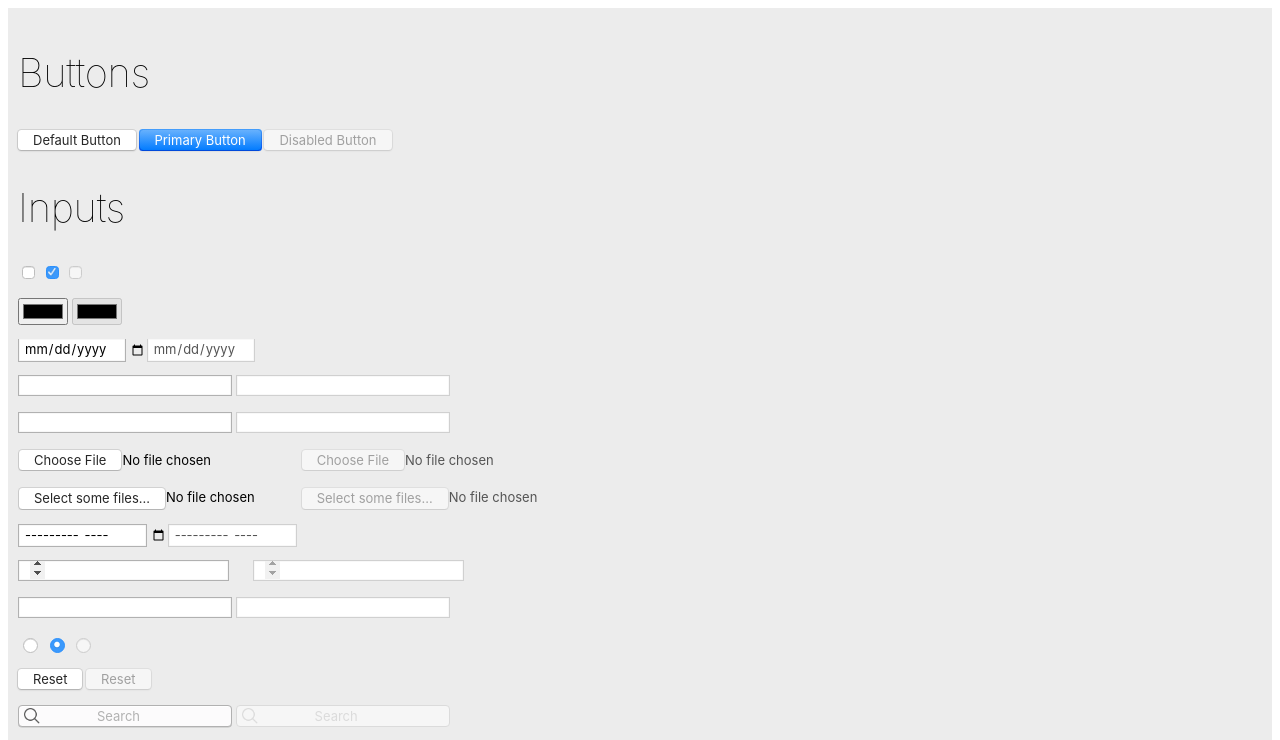
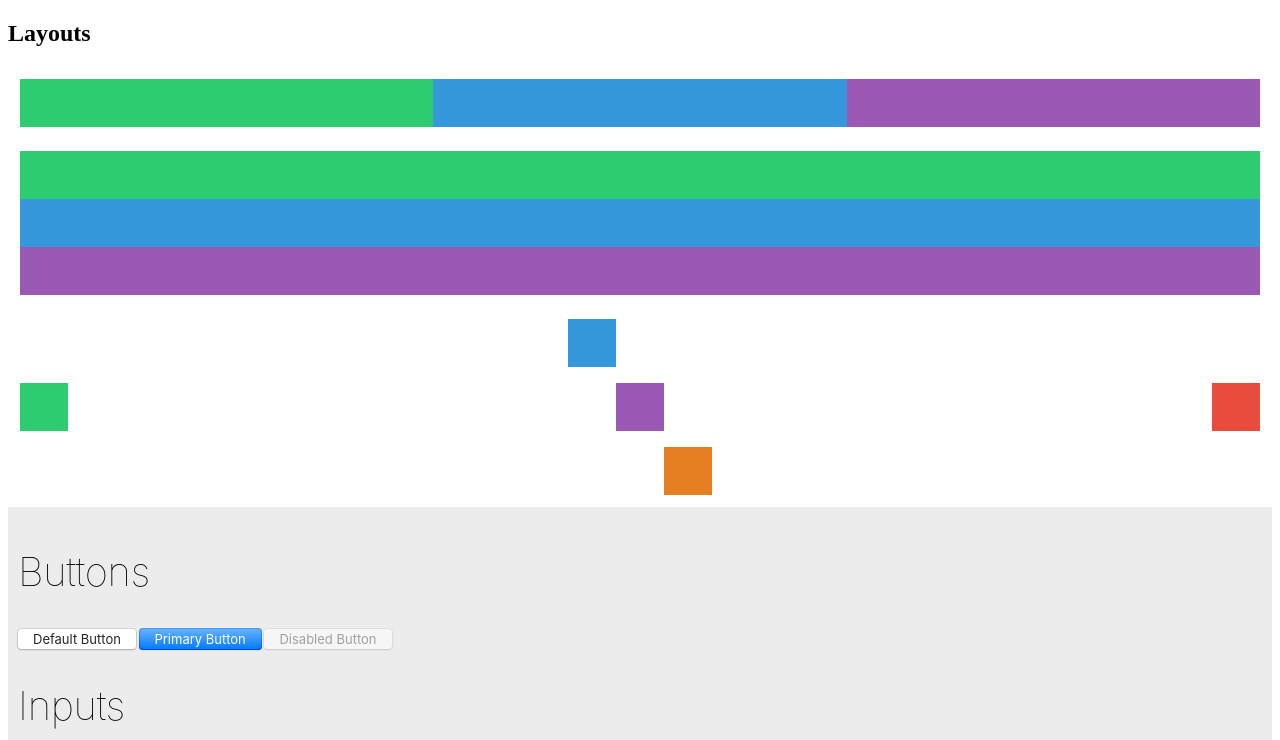
Before and after one commit to hpneo/electron-ui-kit, a website: page index.html in a window 1280 px wide. Shown: the top 740 px of the page. Drawn offline with nearby package versions, Linux system fonts and the light colour scheme.

Commit message:
Adding layouts

```diff
--- a/index.html
+++ b/index.html
@@ -5,12 +5,71 @@
   <meta charset="utf-8">
   <meta name="viewport" content="width=device-width,initial-scale=1,maximum-scale=1,user-scalable=0">
   <link href='https://fonts.googleapis.com/css?family=Open+Sans:400,700' async rel='stylesheet' type='text/css'>
-  <link href="dist/css/global.css" rel="stylesheet">
+  <link href="dist/css/index.css" rel="stylesheet">
   <link href="dist/css/macosx.css" rel="stylesheet">
   <link href="dist/css/windows10.css" rel="stylesheet">
   <link href="dist/css/elementaryos.css" rel="stylesheet">
+  <style type="text/css">
+    .mock-element {
+      min-width: 48px;
+      min-height: 48px;
+    }
+
+    .mock-element:nth-child(1) {
+      background: #2ecc71;
+    }
+
+    .mock-element:nth-child(2) {
+      background: #3498db;
+    }
+
+    .mock-element:nth-child(3) {
+      background: #9b59b6;
+    }
+
+    .mock-element:nth-child(4) {
+      background: #e67e22;
+    }
+
+    .mock-element:nth-child(5) {
+      background: #e74c3c;
+    }
+
+    .stack-layout-horizontal,
+    .stack-layout-vertical,
+    .relative-layout {
+      padding: 12px;
+    }
+
+    .relative-layout {
+      height: 200px;
+    }
+  </style>
 </head>
 <body>
+  <section>
+    <article id="layouts">
+      <h2>Layouts</h2>
+
+      <div class="stack-layout-horizontal">
+        <div class="mock-element"></div>
+        <div class="mock-element"></div>
+        <div class="mock-element"></div>
+      </div>
+      <div class="stack-layout-vertical">
+        <div class="mock-element"></div>
+        <div class="mock-element"></div>
+        <div class="mock-element"></div>
+      </div>
+      <div class="relative-layout center-horizontal center-vertical">
+        <div class="mock-element parent-left"></div>
+        <div class="mock-element parent-top"></div>
+        <div class="mock-element"></div>
+        <div class="mock-element parent-bottom"></div>
+        <div class="mock-element parent-right"></div>
+      </div>
+    </article>
+  </section>
   <section class="macosx">
     <article id="macosx-buttons">
       <h2>Buttons</h2>
--- a/package.json
+++ b/package.json
@@ -6,8 +6,9 @@
     "build:elementaryos": "./node_modules/.bin/node-sass ./sass/elementaryos/index.scss ./dist/css/elementaryos.css",
     "build:macosx": "./node_modules/.bin/node-sass ./sass/macosx/index.scss ./dist/css/macosx.css",
     "build:windows10": "./node_modules/.bin/node-sass ./sass/windows10/index.scss ./dist/css/windows10.css",
+    "build:global": "./node_modules/.bin/node-sass ./sass/index.scss ./dist/css/index.css",
     "build:copyimages": "cp -r ./images ./dist",
-    "start": "./node_modules/.bin/parallelshell \"npm run build:elementaryos\" \"npm run build:macosx\" \"npm run build:windows10\" \"npm run build:copyimages\"",
+    "start": "./node_modules/.bin/parallelshell \"npm run build:global\" \"npm run build:elementaryos\" \"npm run build:macosx\" \"npm run build:windows10\" \"npm run build:copyimages\"",
     "watch": "onchange './sass/**/**' './images/**/**' -- npm run start"
   },
   "author": "Gustavo Leon <gustavo.leon@outlook.com>",
--- a/css/global.css
+++ b/sass/index.scss
@@ -1,13 +1,10 @@
 * {
   -webkit-box-sizing: border-box;
   vertical-align: middle;
+  cursor: default;
 }
 
-h1, h2 {
-  font-weight: lighter;
-}
-
-input, select {
+input, select, textarea {
   outline: none;
 }
 
@@ -29,3 +26,10 @@ input[type="button"],
 input[type="range"] {
   outline: none;
 }
+
+.toolbar > * {
+  display: inline-block;
+  vertical-align: middle;
+}
+
+@import "layouts";
--- /dev/null
+++ b/sass/layouts.scss
@@ -0,0 +1,55 @@
+.stack-layout {
+  display: flex;
+}
+
+.stack-layout-horizontal {
+  @extend .stack-layout;
+  flex-direction: row;
+
+  > * {
+    flex-grow: 1;
+  }
+}
+
+.stack-layout-vertical {
+  @extend .stack-layout;
+  flex-direction: column;
+  align-items: stretch;
+}
+
+.relative-layout {
+  display: flex;
+  align-items: flex-start;
+
+  &.center-horizontal {
+    justify-content: center;
+  }
+
+  &.center-vertical {
+    align-items: center;
+  }
+
+  > .parent-top {
+    align-self: flex-start;
+  }
+
+  > .parent-bottom {
+    align-self: flex-end;
+  }
+
+  > .parent-left {
+    margin-right: auto;
+  }
+
+  > .parent-right {
+    margin-left: auto;
+  }
+}
+
+.absolute-layout {
+  position: relative;
+
+  > * {
+    position: absolute;
+  }
+}
--- a/sass/macosx/index.scss
+++ b/sass/macosx/index.scss
@@ -20,6 +20,10 @@
     font-weight: 100;
     letter-spacing: -0.008em;
   }
+
+  h3, h4, h5, h6 {
+    font-weight: 300;
+  }
 }
 
 @import "buttons";
```
Also changed, not shown: css/elementaryos.css (deleted), css/macosx.css (deleted), css/windows10.css (deleted), dist/css/global.css (deleted), dist/css/index.css (added), dist/css/macosx.css.
